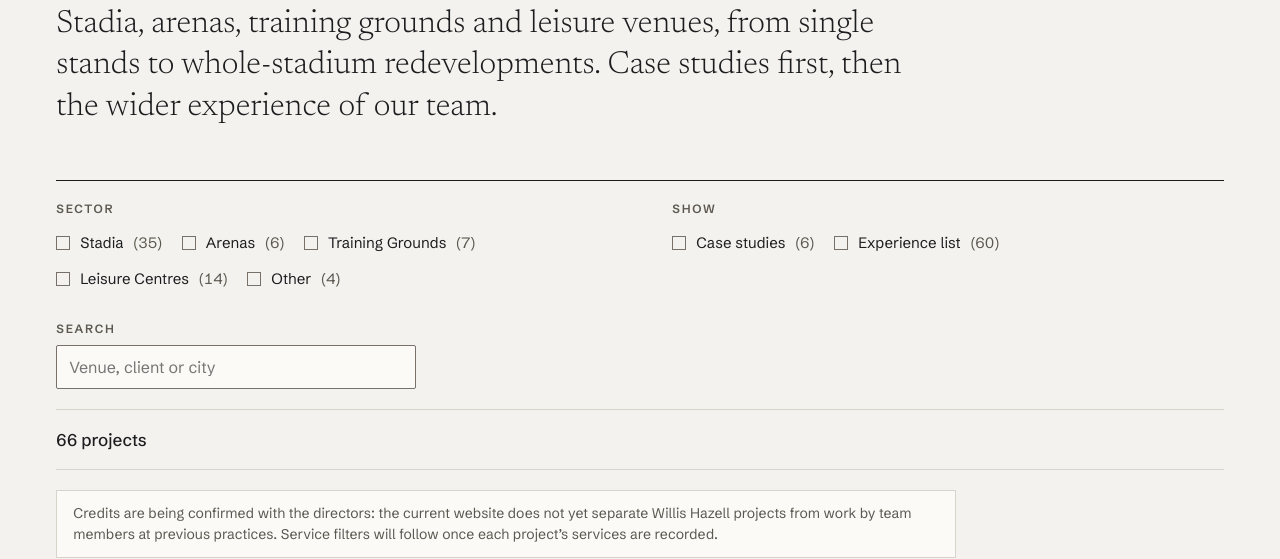
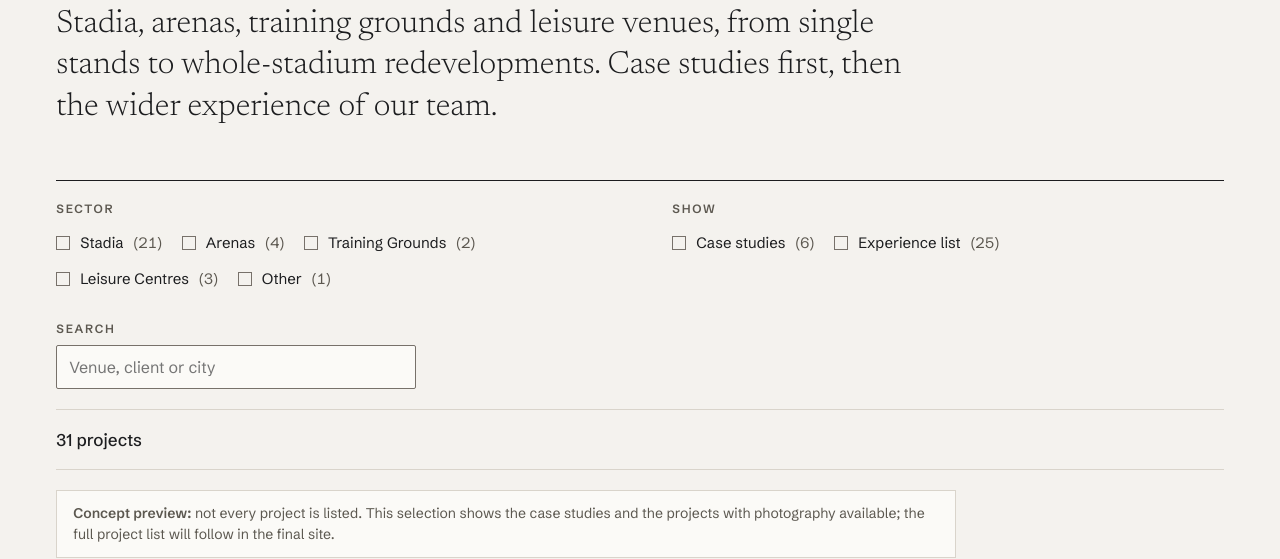
Before and after one commit to TomJRushton/WHDemoSite, a plain HTML site: page projects.html in a window 1280 px wide. Shown: the part 249-808 px from the top of the page. Drawn offline with Linux system fonts and the light colour scheme.

Commit message:
feat(photos): Projects archive lists only projects with images, with a concept note
Co-Authored-By: Claude Opus 5.5 <noreply@anthropic.com>
Claude-Session: https://claude.ai/code/session_014bz1MeTyvirubPrPtqdaqf

With WH_PHOTOS loaded, the archive (results, counts, sector and type options, Show more, empty states) uses the 31 projects that have an image: 6 case studies + 25 with licensed photos. Without WH_PHOTOS every project is listed, as before. Adds a 'Concept preview: not every project is listed' note above the credit note. js/data.js unchanged; homepage and case-study pages untouched.

```diff
--- a/js/site.js
+++ b/js/site.js
@@ -150,17 +150,20 @@
   if (archive) {
     var form = $('#filters-form'), list = $('#results'), countEl = $('#count'), chips = $('#chips'), clearBtn = $('#clear'), moreWrap = $('#more');
     var PAGE = 18, shown = PAGE;
+    /* Concept preview: when licensed photography is loaded, list only projects that have an image
+       (case studies, plus projects with a WH_PHOTOS entry). Without WH_PHOTOS every project is listed, as before. */
+    var AP = window.WH_PHOTOS ? D.projects.filter(function (p) { return p.image || photosFor(p.slug); }) : D.projects;
     var emptyHeading = $('#empty h2'), emptyHeadingDefault = emptyHeading.textContent;
-    var sectorsInUse = D.sectors.filter(function (s) { return D.projects.some(function (p) { return p.sector === s; }); });
+    var sectorsInUse = D.sectors.filter(function (s) { return AP.some(function (p) { return p.sector === s; }); });
     var TYPES = [{ id: 'case-studies', label: 'Case studies', test: function (p) { return p.caseStudy; } },
                  { id: 'experience-list', label: 'Experience list', test: function (p) { return !p.caseStudy; } }];
 
     $('#opt-sector').innerHTML = sectorsInUse.map(function (s) {
-      var n = D.projects.filter(function (p) { return p.sector === s; }).length;
+      var n = AP.filter(function (p) { return p.sector === s; }).length;
       return '<label class="opt"><input type="checkbox" name="sector" value="' + slugify(s) + '"> ' + esc(s) + ' <span class="n">(' + n + ')</span></label>';
     }).join('');
     $('#opt-type').innerHTML = TYPES.map(function (t) {
-      var n = D.projects.filter(t.test).length;
+      var n = AP.filter(t.test).length;
       return '<label class="opt"><input type="checkbox" name="type" value="' + t.id + '"> ' + t.label + ' <span class="n">(' + n + ')</span></label>';
     }).join('');
 
@@ -213,7 +216,7 @@
       return '<li><div class="typo-card">' + text + '</div></li>';
     };
     var render = function (st) {
-      var res = D.projects.filter(function (p) { return matches(p, st); });
+      var res = AP.filter(function (p) { return matches(p, st); });
       res.sort(function (a, b) { return (b.caseStudy ? 1 : 0) - (a.caseStudy ? 1 : 0); });
       countEl.textContent = res.length + (res.length === 1 ? ' project' : ' projects');
       var tags = [];
@@ -228,7 +231,7 @@
         list.innerHTML = '';
         /* Selected sectors that have no projects at all (e.g. Event Overlay): say "to follow" rather than "no match" */
         var emptySectors = st.sector.map(function (v) { return D.sectors.filter(function (s) { return slugify(s) === v; })[0]; })
-          .filter(function (s) { return s && !D.projects.some(function (p) { return p.sector === s; }); });
+          .filter(function (s) { return s && !AP.some(function (p) { return p.sector === s; }); });
         emptyHeading.textContent = st.sector.length && emptySectors.length === st.sector.length ? emptySectors.join(' and ') + ' projects to follow' : emptyHeadingDefault;
         $('#empty').hidden = false; moreWrap.hidden = true; return;
       }
--- a/projects.html
+++ b/projects.html
@@ -56,6 +56,7 @@
       <div id="chips" style="display:flex;flex-wrap:wrap;gap:8px"></div>
       <button class="clear" id="clear" type="button" hidden>Clear all</button>
     </div>
+    <p class="credit-note" role="note"><strong>Concept preview:</strong> not every project is listed. This selection shows the case studies and the projects with photography available; the full project list will follow in the final site.</p>
     <p class="credit-note" role="note">Credits are being confirmed with the directors: the current website does not yet separate Willis Hazell projects from work by team members at previous practices. Service filters will follow once each project’s services are recorded.</p>
 
     <ul class="results" id="results"></ul>
```
